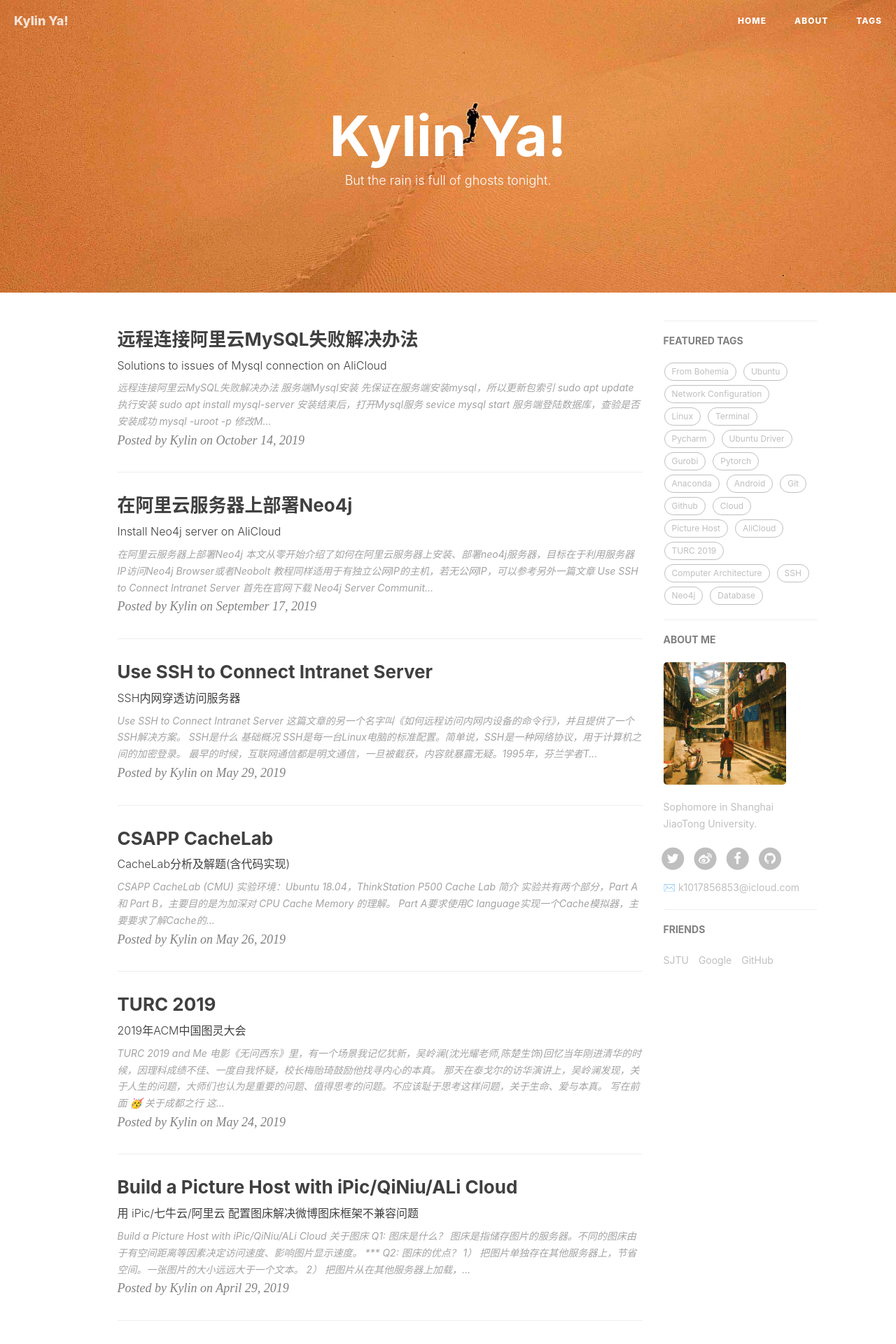
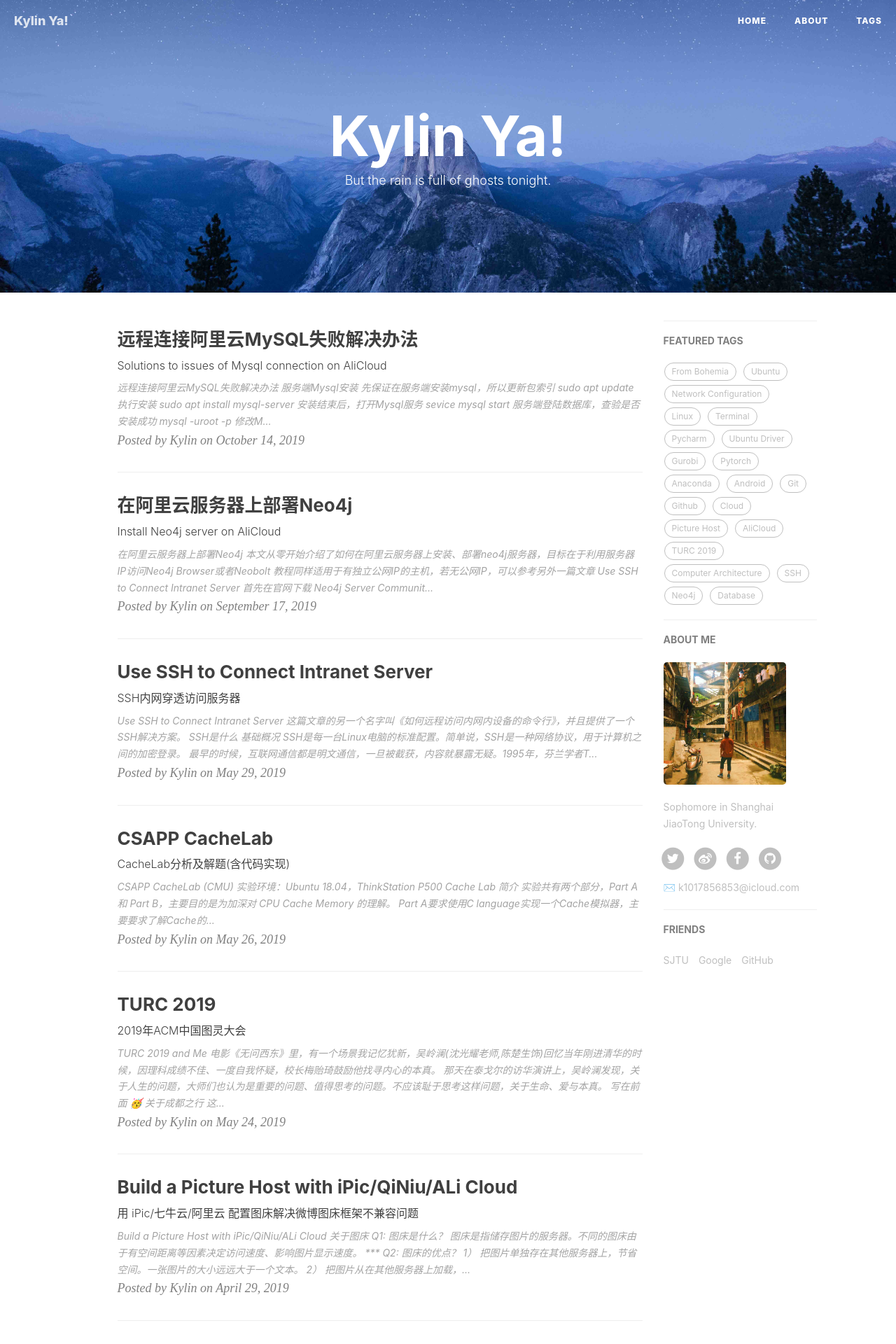
Before and after one commit to KylinC/KylinC.github.io, a Jekyll site: the page built from index.html, in a window 1280 px wide. Shown: the top 1920 px of the page at 70% size. Built offline with Jekyll 4.4.1, drawn with Linux system fonts in a browser that asks for light colours; nearby versions of some CDN libraries; the list of posts is cut into pages by our own code; comment, search, counter and statistics services are not loaded.

Commit message:
add new background

```diff
--- a/_config.yml
+++ b/_config.yml
@@ -1,7 +1,7 @@
 # Site settings
 title: Kylin Ya!
 SEOTitle: KylinChen | Blog
-header-img: img/bg-SOLO.jpg
+header-img: img/bg-landscape.jpg
 email: k1017856853@icloud.com
 description: "Sophomore CSer in Shanghai JiaoTong University, as well a poet and musician."
 keyword: "Kylin, KylinChen, 陈麒麟的博客, SJTU"
```
